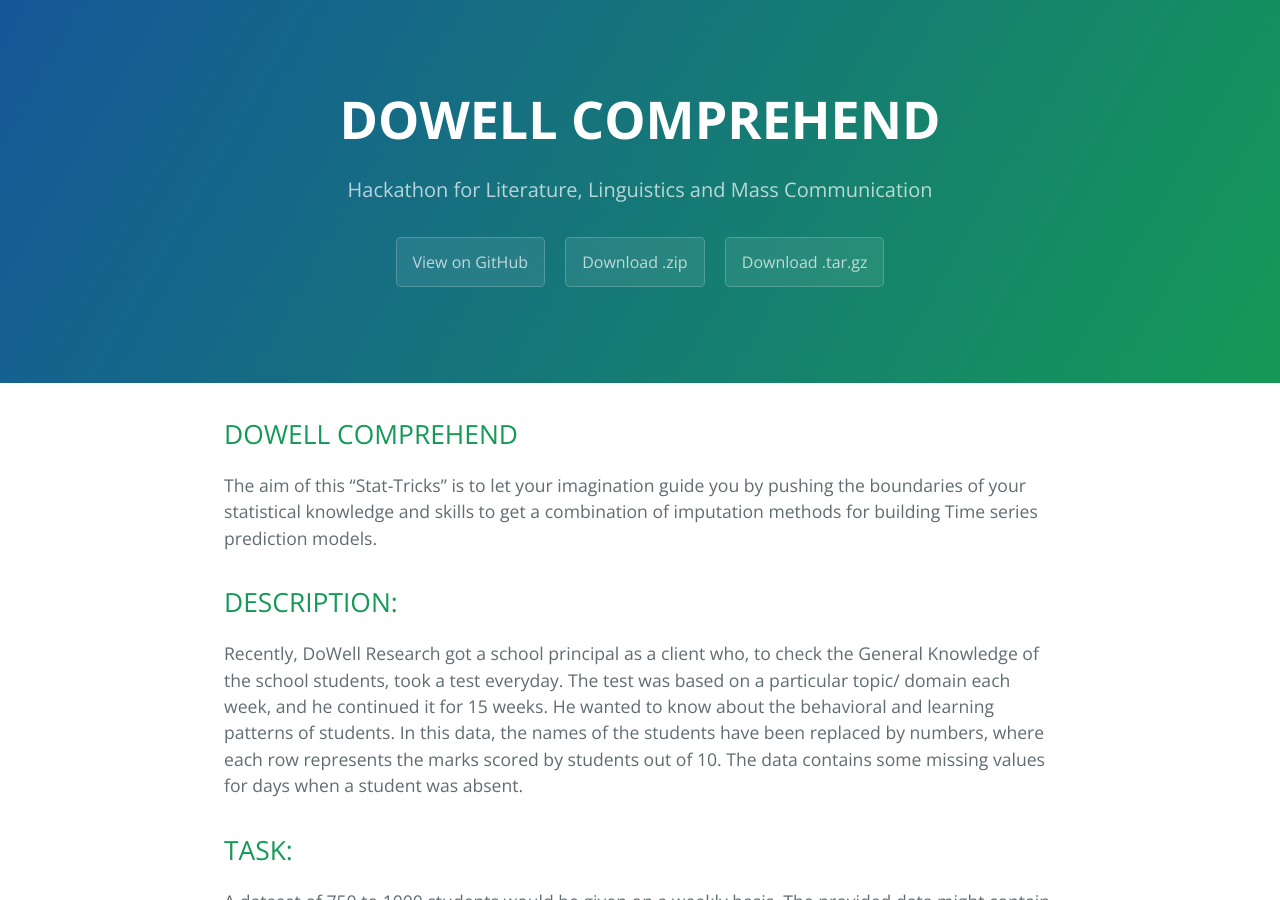
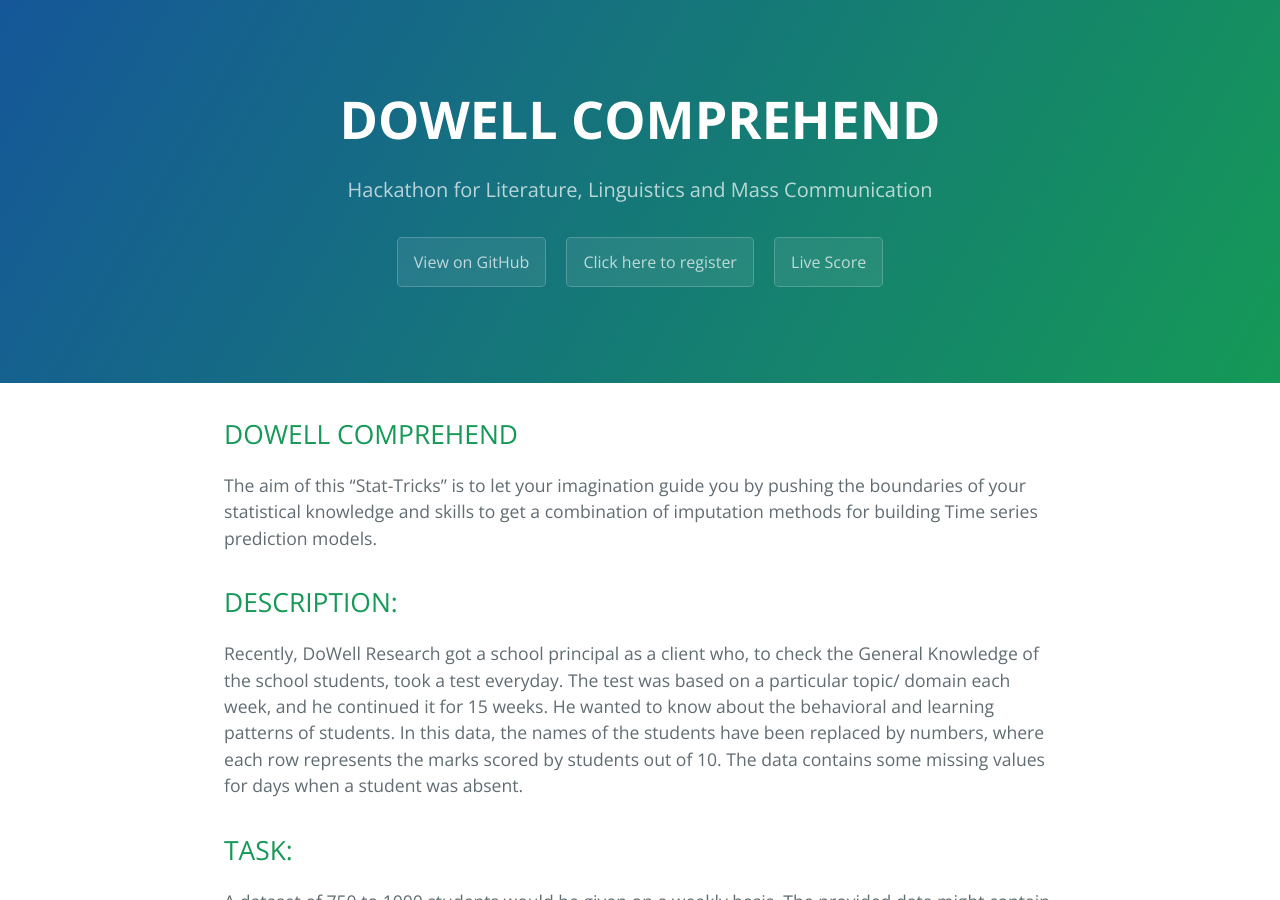
Before and after one commit to DowellLivingLab/Dowell-Comprehend, a Jekyll site: the page built from index.md, in a window 1280 px wide and 900 px high. Built offline with Jekyll 4.4.1, drawn with Linux system fonts in a browser that asks for light colours; our own code applies the rules of GitHub Pages for plain Markdown files.

Commit message:
Update default.html

```diff
--- a/_layouts/default.html
+++ b/_layouts/default.html
@@ -29,8 +29,8 @@
         <a href="https://github.com/DowellLivingLab/Dowell-Comprehend}" class="btn">View on GitHub</a>
       {% endif %}
       {% if site.show_downloads %}
-        <a href="{{ site.github.zip_url }}" class="btn">Download .zip</a>
-        <a href="{{ site.github.tar_url }}" class="btn">Download .tar.gz</a>
+        <a href="https://docs.google.com/forms/d/e/1FAIpQLSe0tUnjj3z_FTZUxH5WD65BxXedSjOmeSoRQGdObb315mmtiA/viewform" class="btn">Click here to register</a>
+        <a href="{{ site.github.tar_url }}" class="btn">Live Score</a>
       {% endif %}
     </header>
 
```
